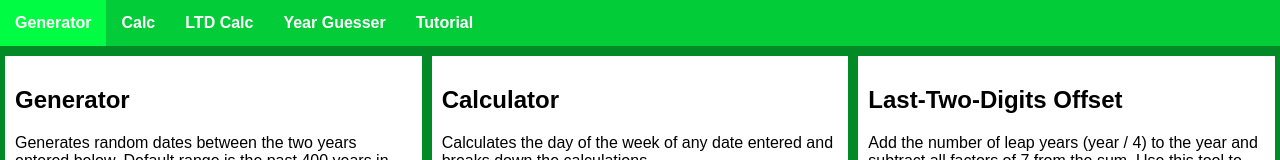
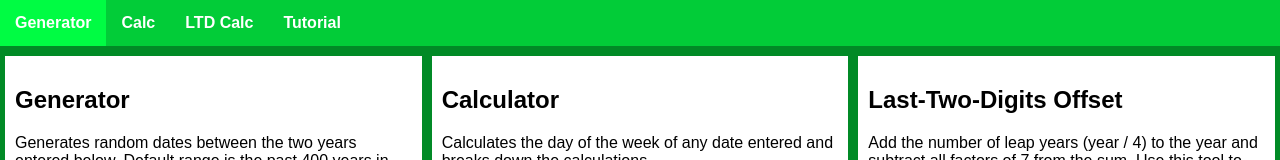
Before and after one commit to 1aggarcia/doomsday-rule, a plain HTML site: page index.html in a window 1280 px wide. Shown: the top 160 px of the page. Drawn offline with nearby package versions, Linux system fonts and the light colour scheme.

Commit message:
Hide incomplete year guesser for publishing

```diff
--- a/index.html
+++ b/index.html
@@ -16,7 +16,7 @@
 		<li><a href="#genarator">Generator</a></li>
 		<li><a href="#calculator">Calc</a></li>
 		<li><a href="#ltd-calc">LTD Calc</a></li>
-		<li><a href="#year-guesser">Year Guesser</a></li>
+		<!-- <li><a href="#year-guesser">Year Guesser</a></li> -->
 		<li><a href="#tutorial">Tutorial</a></li>
 	</ul>
 
```
